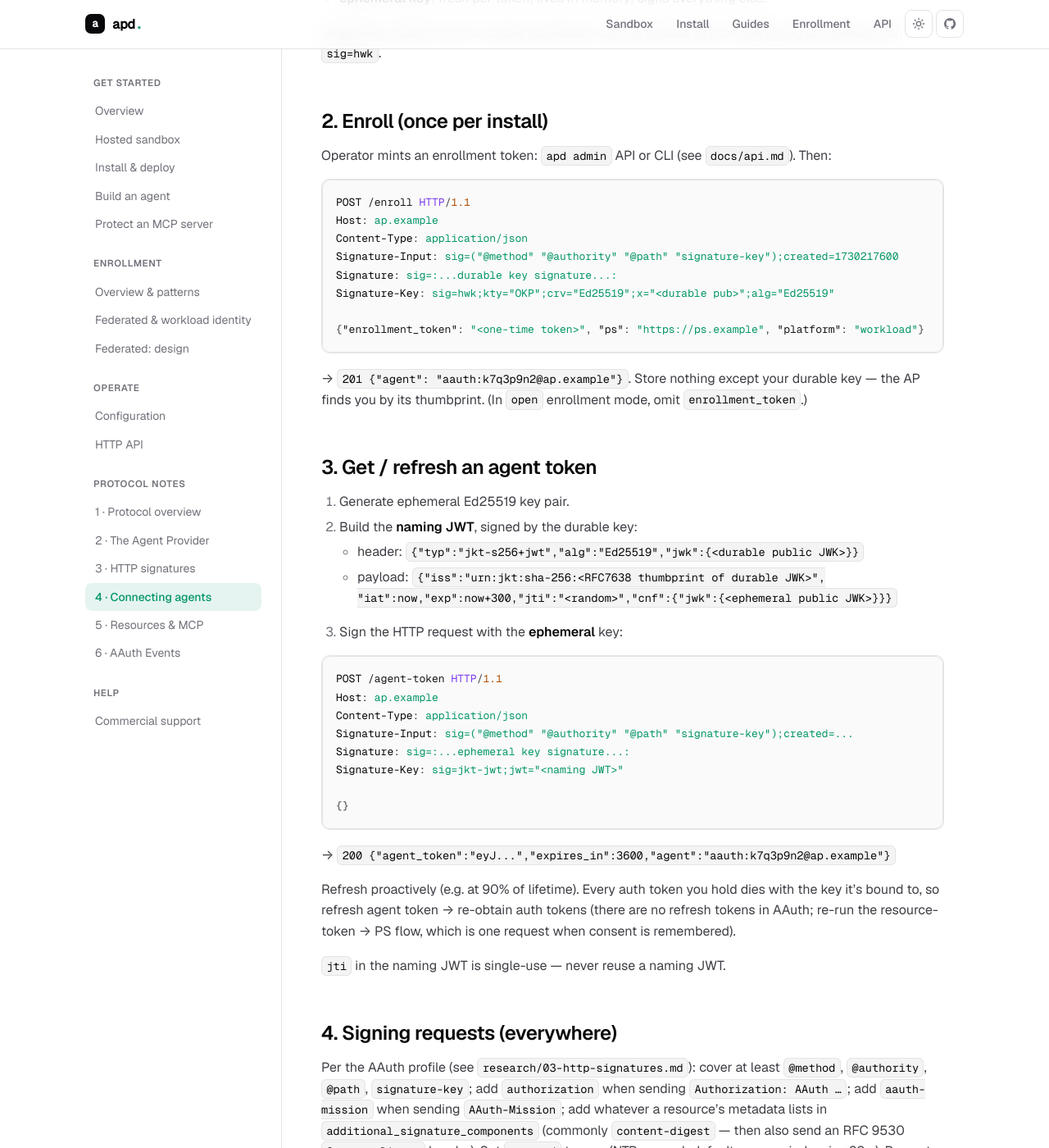
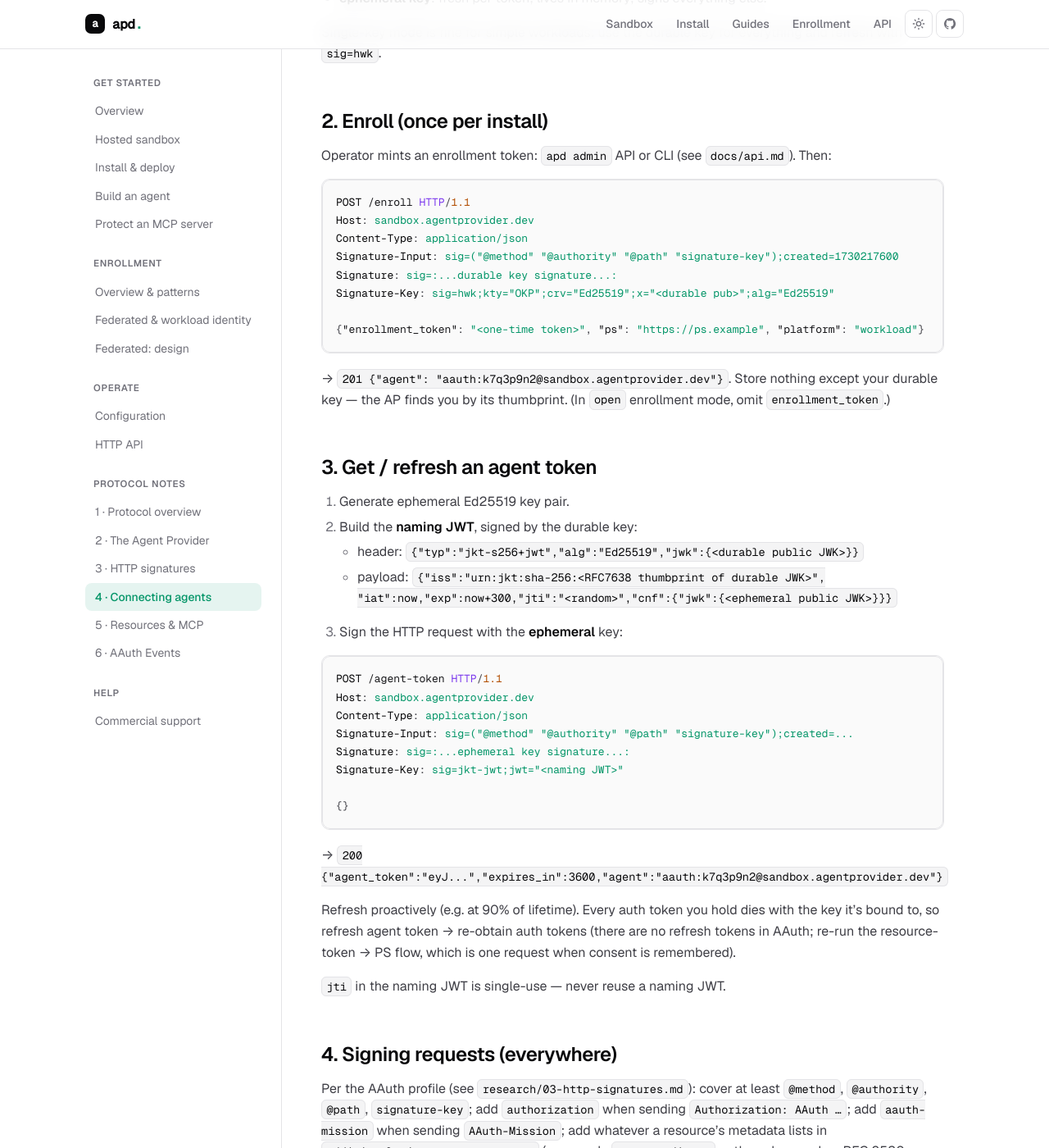
Before and after one commit to AgentProvider/source-code, a Jekyll site: the page built from research/04-connecting-agents.md, in a window 1280 px wide and 1400 px high, scrolled down 1000 px. Shown: the whole window at 82% size. Built offline with Jekyll 4.4.1, drawn with Linux system fonts in a browser that asks for light colours; our own code applies the rules of GitHub Pages for plain Markdown files; some of the changed text lies outside the part shown.

Commit message:
docs: use the live sandbox host in runnable examples
Replaces the ap.example placeholder with sandbox.agentprovider.dev where a
reader can actually run the example, so the walkthroughs work as written:
the agent guide, the connecting-agents notes, the signature-base samples,
the MCP principal examples, and the hero identity card.

Deliberately NOT changed — ap.example.com stays where it means "the
provider you deploy", not our sandbox:
- docs/deployment.md (nginx server_name, TLS paths, issuer config, helm)
- docs/federated-enrollment.md (issuer audience values; the sandbox runs
  open enrollment and has no federated issuers)
- the Helm --set issuer line on the landing page

Host and @authority were changed together so every signature base stays
internally consistent.

Claude-Session: https://claude.ai/code/session_01By4kRh2Tj2HAgfqKjv8zSj

````diff
--- a/index.html
+++ b/index.html
@@ -35,9 +35,9 @@ description: apd issues short-lived, signed identities to your AI agents — no
         </div>
         <div class="idcard-body">
           <div class="label">Agent identity</div>
-          <div class="agentid">aauth:k7q3p9n2<span class="at">@</span>ap.example</div>
+          <div class="agentid">aauth:k7q3p9n2<span class="at">@</span>sandbox.agentprovider.dev</div>
           <dl class="claims">
-            <dt>iss</dt><dd>https://ap.example</dd>
+            <dt>iss</dt><dd>https://sandbox.agentprovider.dev</dd>
             <dt>alg</dt><dd>Ed25519</dd>
             <dt>cnf.jwk</dt><dd>kPrK_qmxVWaYVA9w…</dd>
             <dt>exp</dt><dd>+3600s · auto-refresh</dd>
--- a/research/04-connecting-agents.md
+++ b/research/04-connecting-agents.md
@@ -40,7 +40,7 @@ Operator mints an enrollment token: `apd admin` API or CLI (see `docs/api.md`).
 
 ```http
 POST /enroll HTTP/1.1
-Host: ap.example
+Host: sandbox.agentprovider.dev
 Content-Type: application/json
 Signature-Input: sig=("@method" "@authority" "@path" "signature-key");created=1730217600
 Signature: sig=:...durable key signature...:
@@ -49,7 +49,7 @@ Signature-Key: sig=hwk;kty="OKP";crv="Ed25519";x="<durable pub>";alg="Ed25519"
 {"enrollment_token": "<one-time token>", "ps": "https://ps.example", "platform": "workload"}
 ```
 
-→ `201 {"agent": "aauth:k7q3p9n2@ap.example"}`. Store nothing except your durable key —
+→ `201 {"agent": "aauth:k7q3p9n2@sandbox.agentprovider.dev"}`. Store nothing except your durable key —
 the AP finds you by its thumbprint. (In `open` enrollment mode, omit `enrollment_token`.)
 
 ## 3. Get / refresh an agent token
@@ -63,7 +63,7 @@ the AP finds you by its thumbprint. (In `open` enrollment mode, omit `enrollment
 
 ```http
 POST /agent-token HTTP/1.1
-Host: ap.example
+Host: sandbox.agentprovider.dev
 Content-Type: application/json
 Signature-Input: sig=("@method" "@authority" "@path" "signature-key");created=...
 Signature: sig=:...ephemeral key signature...:
@@ -72,7 +72,7 @@ Signature-Key: sig=jkt-jwt;jwt="<naming JWT>"
 {}
 ```
 
-→ `200 {"agent_token":"eyJ...","expires_in":3600,"agent":"aauth:k7q3p9n2@ap.example"}`
+→ `200 {"agent_token":"eyJ...","expires_in":3600,"agent":"aauth:k7q3p9n2@sandbox.agentprovider.dev"}`
 
 Refresh proactively (e.g. at 90% of lifetime). Every auth token you hold dies with the
 key it's bound to, so refresh agent token → re-obtain auth tokens (there are no refresh
@@ -154,7 +154,7 @@ Parent (a top-level agent) mints identities for its workers via this AP:
 2. Parent: `POST /subagent-token` signed with the parent's agent token
    (`Signature-Key: sig=jwt`), body
    `{"discriminator":"search1","cnf_jwk":{...}}`.
-3. AP returns an agent token with `sub = aauth:{parent_local}+search1@ap.example`,
+3. AP returns an agent token with `sub = aauth:{parent_local}+search1@sandbox.agentprovider.dev`,
    `parent_agent = <parent id>`, `exp` capped to the parent token's `exp`.
 
 Rules the ecosystem enforces (and this AP enforces at issuance): one level deep only;
````
Also changed, not shown: docs/guide-ai-agent-auth.md (+5 -5 lines), docs/guide-mcp-server-auth.md (+1 -1 lines), research/03-http-signatures.md (+1 -1 lines), research/05-connecting-resources-mcp.md (+1 -1 lines).
